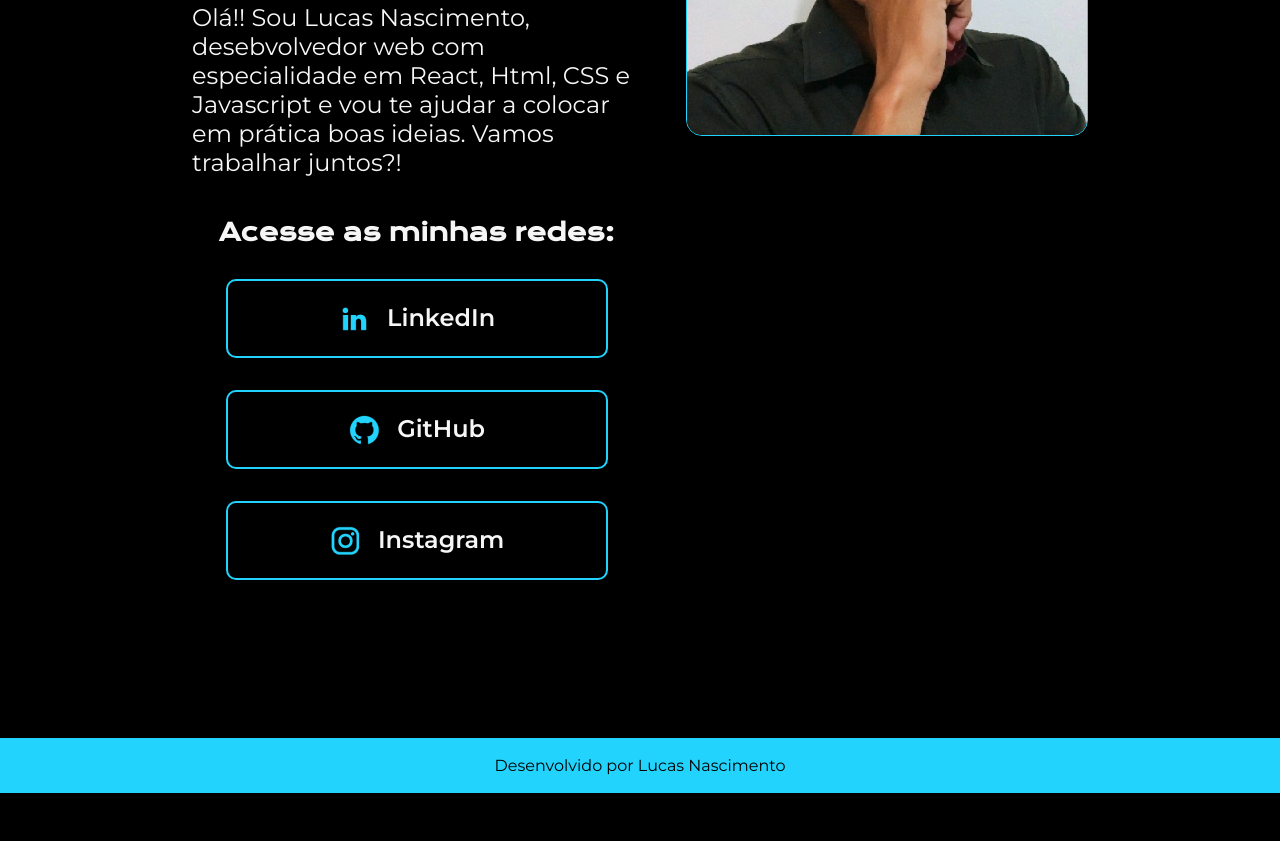
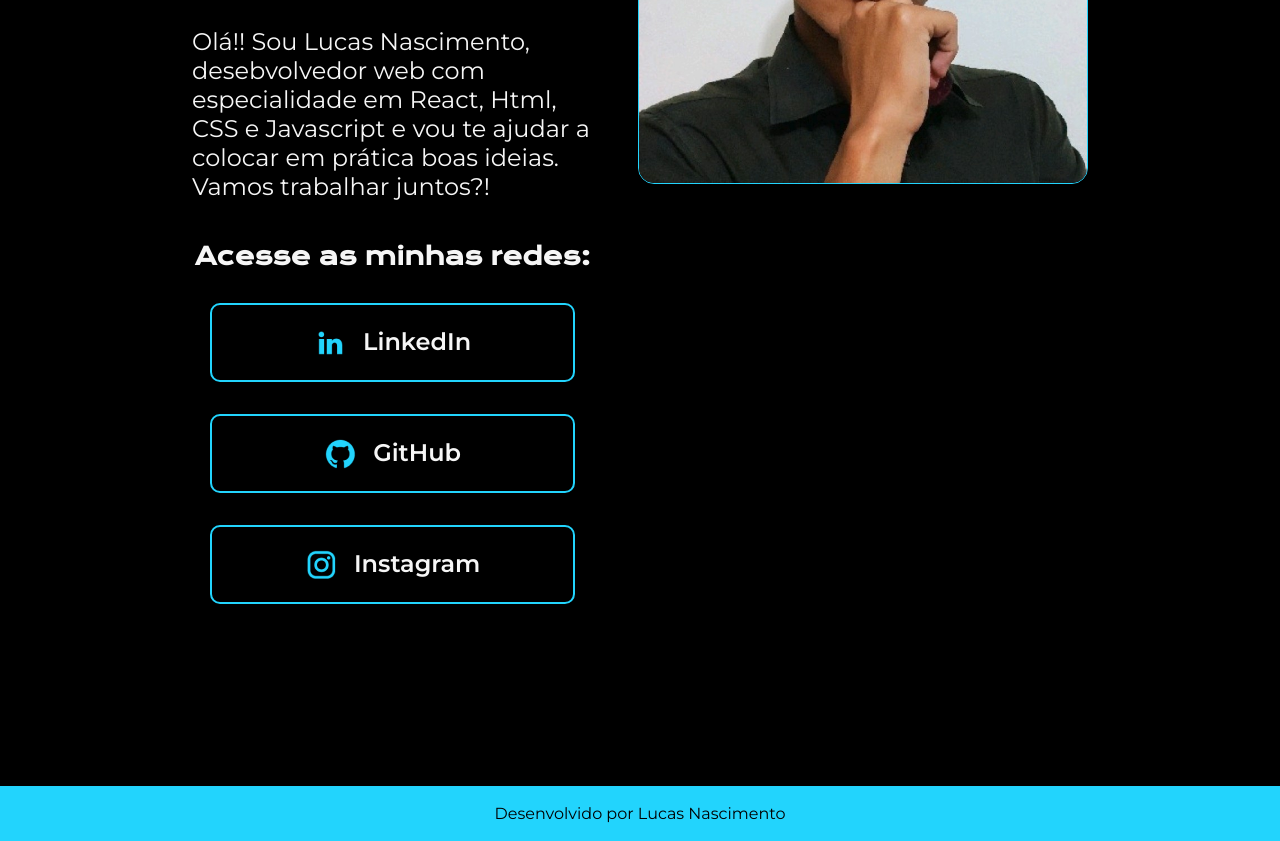
Before and after one commit to DevLucasNascimento/cursoHtml-CSS-Figma, a plain HTML site: page index.html in a window 1280 px wide. Shown: the part 538-1379 px from the top of the page. Before the commit the page ends 1331 px from the top, so only its background shows below. Drawn offline with nearby package versions, Linux system fonts and the light colour scheme.

Commit message:
alterando class para "apresentacao__links__navegacao" e usando "%" para comportamento

```diff
--- a/index.html
+++ b/index.html
@@ -26,15 +26,15 @@
             <div class="apresentacao__links">
                 <h2 class="apresentacao__links__subtitulo">Acesse as minhas redes:</h2>
 
-                <a class="apresentacao__links__link" href="https://www.linkedin.com/in/lucas-nascimento-10496b254/">
+                <a class="apresentacao__links__navegacao" href="https://www.linkedin.com/in/lucas-nascimento-10496b254/">
                     <img src="assets/linkedin.png">LinkedIn
                 </a>
 
-                <a class="apresentacao__links__link" href="https://github.com/DevLucasNascimento">
+                <a class="apresentacao__links__navegacao" href="https://github.com/DevLucasNascimento">
                     <img src="assets/github.png">GitHub
                 </a>
 
-                <a class="apresentacao__links__link" href="https://www.instagram.com/lucasnascimento.dev/">
+                <a class="apresentacao__links__navegacao" href="https://www.instagram.com/lucasnascimento.dev/">
                     <img src="assets/instagram.png">Instagram
                 </a>
             </div>
--- a/styles/style.css
+++ b/styles/style.css
@@ -52,7 +52,7 @@ body {
 }
 
 .apresentacao__conteudo {
-    width: 615px;
+    width: 50%;
     display: flex;
     flex-direction: column;
     gap: 40px;
@@ -76,7 +76,7 @@ body {
 
 .fotoLucas {
     display: flex;
-    width: 400px;
+    width: 50%;
     margin: 10% 0% 60% 5%;
     border: 0.5px solid var(--cor-terciaria);
     border-radius: 16px;
@@ -97,12 +97,12 @@ body {
     font-weight: 400px;
     font-size: 1.5rem;
 }
-.apresentacao__links__link {
+.apresentacao__links__navegacao {
     display: flex;
     justify-content: center;
     gap: 16px;
     border: 2px solid var(--cor-terciaria);
-    width: 378px;
+    width: 90%;
     text-align: center;
     border-radius: 10px;
     font-size: 1.5rem;
```
